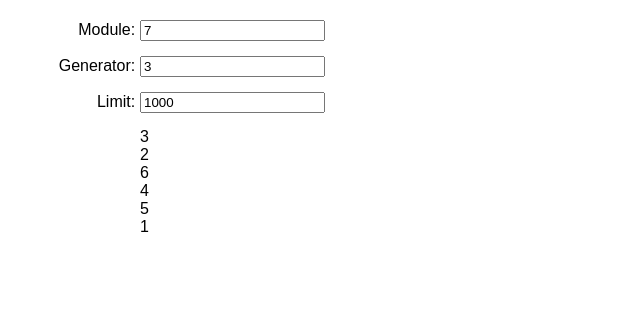
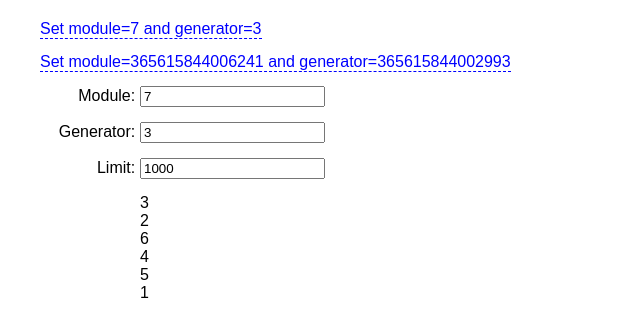
Before and after one commit to bouvens/circle-ids-generator, a React (Create React App) app: page / in a window 1280 px wide. Shown: the top 336 px of the page, without its empty margins (0-640 px from the left). Built offline with nearby package versions, Linux system fonts and the light colour scheme.

Commit message:
Setters and BigNumber usage added

```diff
--- a/package.json
+++ b/package.json
@@ -5,6 +5,7 @@
   "devDependencies": {
     "babel-cli": "^6.18.0",
     "babel-preset-es2015": "^6.18.0",
+    "bignumber.js": "^2.4.0",
     "react-scripts": "0.7.0"
   },
   "dependencies": {
--- a/src/App.css
+++ b/src/App.css
@@ -5,15 +5,28 @@
 .generator {
     margin: 20px 40px;
 }
+
+.setter {
+    margin-bottom: 15px;
+    color: blue;
+    cursor: pointer;
+}
+.setter span {
+    padding-bottom: 1px;
+    border-bottom: 1px dashed;
+}
+
 .labeled-input {
     margin-bottom: 15px;
 }
+
 .labeled-input label {
     display: inline-block;
     width: 100px;
     text-align: right;
     padding-right: 0.3em;
 }
+
 .value-row {
     margin-left: 100px;
 }
--- a/src/App.js
+++ b/src/App.js
@@ -1,4 +1,5 @@
 import React, {Component} from 'react';
+import BigNumber from 'bignumber.js';
 import './App.css';
 
 class LabeledInput extends Component {
@@ -29,7 +30,10 @@ class Output extends Component {
         let hasRepeats = false;
 
         for (let i = 1; i < this.props.module; i += 1) {
-            const next = Math.pow(this.props.generator, i) % this.props.module;
+            const next = new BigNumber(this.props.generator)
+                .pow(i)
+                .mod(this.props.module)
+                .toNumber();
 
             if (repeats[next]) {
                 hasRepeats = true;
@@ -50,11 +54,23 @@ class Output extends Component {
 
         return (
             <div>
-                {hasRepeats &&
-                    <div>Has repeats.</div>}
+                {
+                    hasRepeats &&
+                    <div>Has repeats.</div>
+                }
                 {rows}
             </div>
         );
+    }
+}
+
+class Setter extends Component {
+    render() {
+        return (
+            <div className="setter" onClick={this.props.onClick(this.props.module, this.props.generator)}>
+                <span>Set module={this.props.module} and generator={this.props.generator}</span>
+            </div>
+        )
     }
 }
 
@@ -74,9 +90,18 @@ class CircleIDsGenerator extends Component {
         });
     };
 
+    setHandler = (module, generator) => () => {
+        this.setState({
+            module,
+            generator,
+        });
+    };
+
     render() {
         return (
             <form className="generator">
+                <Setter module="7" generator="3" onClick={this.setHandler}/>
+                <Setter module="365615844006241" generator="365615844002993" onClick={this.setHandler}/>
                 <LabeledInput
                     id="module"
                     label="Module"
```
Lines whose indentation alone changed are shown as unchanged.
